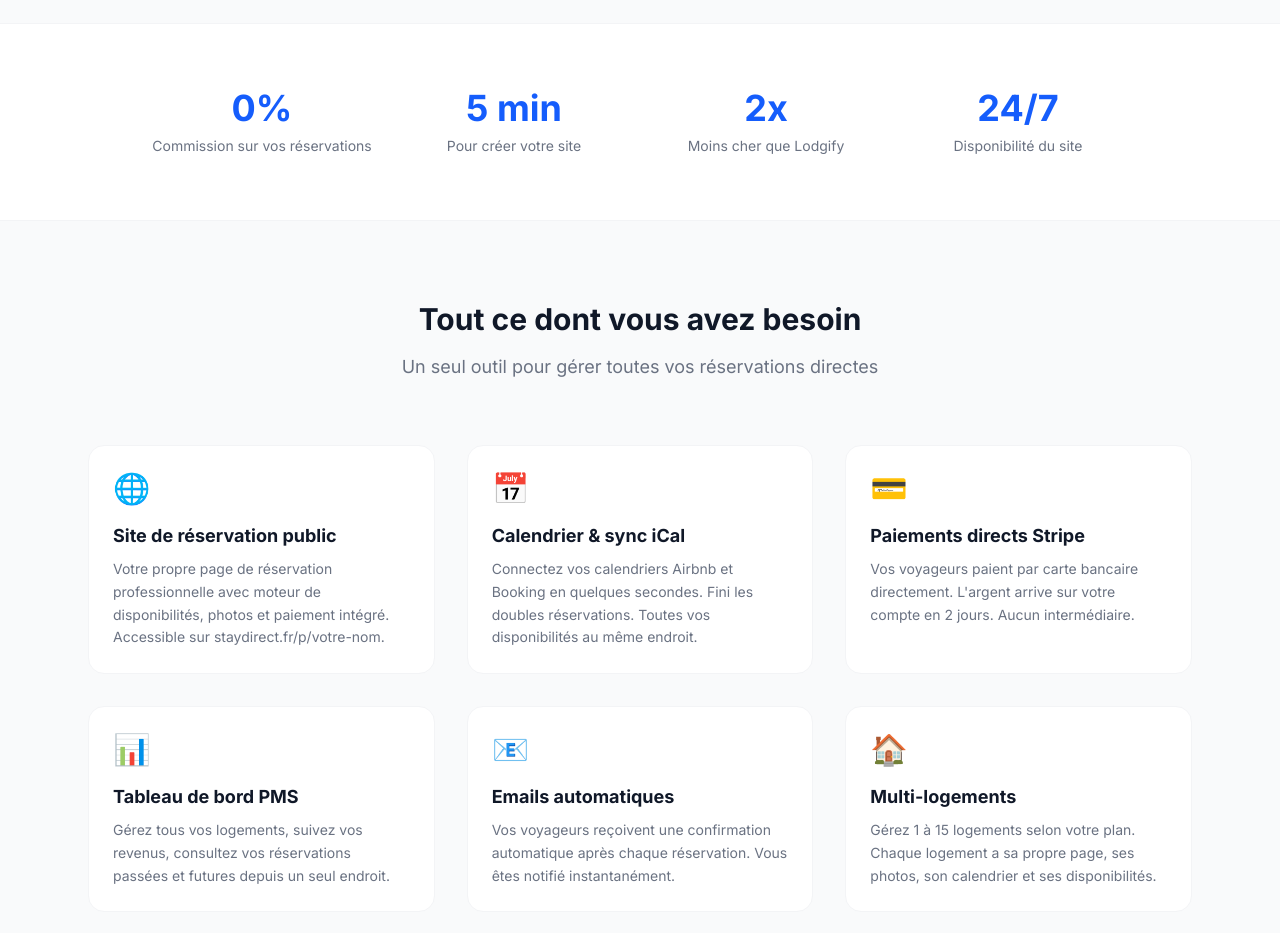
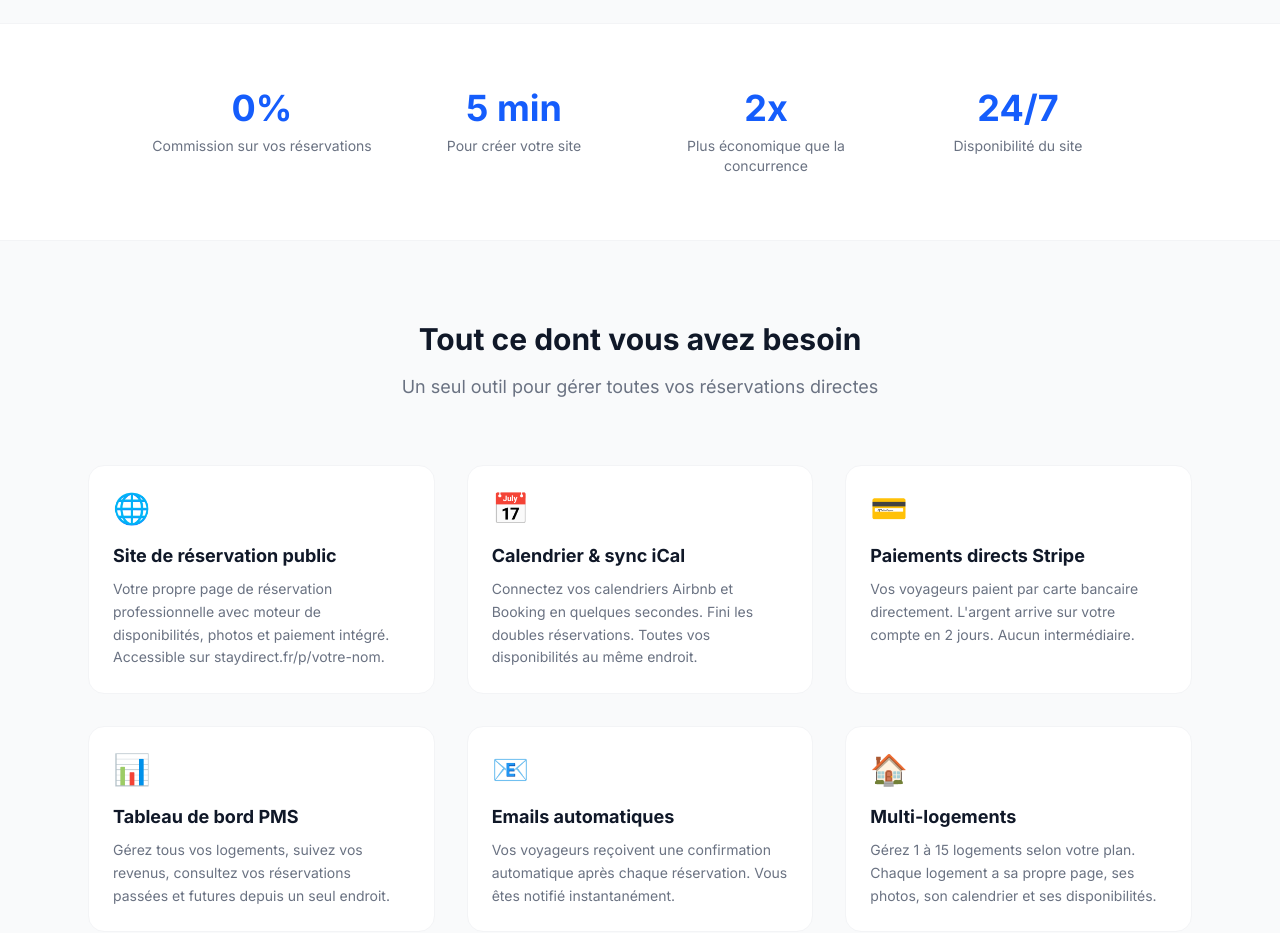
Before and after one commit to bnka36/staydirect, a Next.js app: page / in a window 1280 px wide. Shown: the part 780-1713 px from the top of the page. Built offline with nearby package versions, Linux system fonts and the light colour scheme.

Commit message:
Supprime mentions Lodgify, met en avant domaine perso inclus

```diff
--- a/app/page.tsx
+++ b/app/page.tsx
@@ -68,7 +68,7 @@ export default function HomePage() {
         {[
           { value: '0%', label: 'Commission sur vos réservations' },
           { value: '5 min', label: 'Pour créer votre site' },
-          { value: '2x', label: 'Moins cher que Lodgify' },
+          { value: '2x', label: 'Plus économique que la concurrence' },
           { value: '24/7', label: 'Disponibilité du site' },
         ].map((stat) => (
           <div key={stat.label}>
--- a/app/pricing/page.tsx
+++ b/app/pricing/page.tsx
@@ -102,7 +102,7 @@ export default function PricingPage() {
         <h1 className="text-4xl font-bold text-gray-900 mb-4">Tarifs simples et transparents</h1>
         <p className="text-xl text-gray-500 mb-4">Aucune commission sur vos réservations. Payez juste l'abonnement.</p>
         <div className="inline-flex items-center gap-2 bg-green-50 text-green-700 px-4 py-2 rounded-full text-sm font-medium">
-          🎯 2x à 5x moins cher que Lodgify ou Amenitiz
+          🎯 Domaine personnalisé inclus dans tous les plans
         </div>
       </div>
 
```
